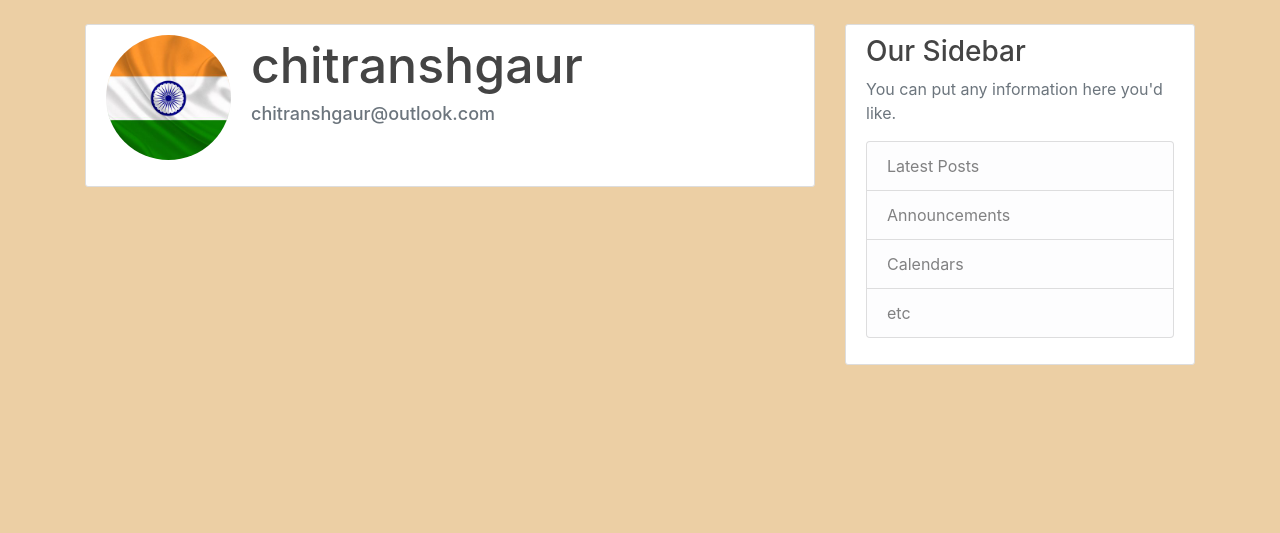
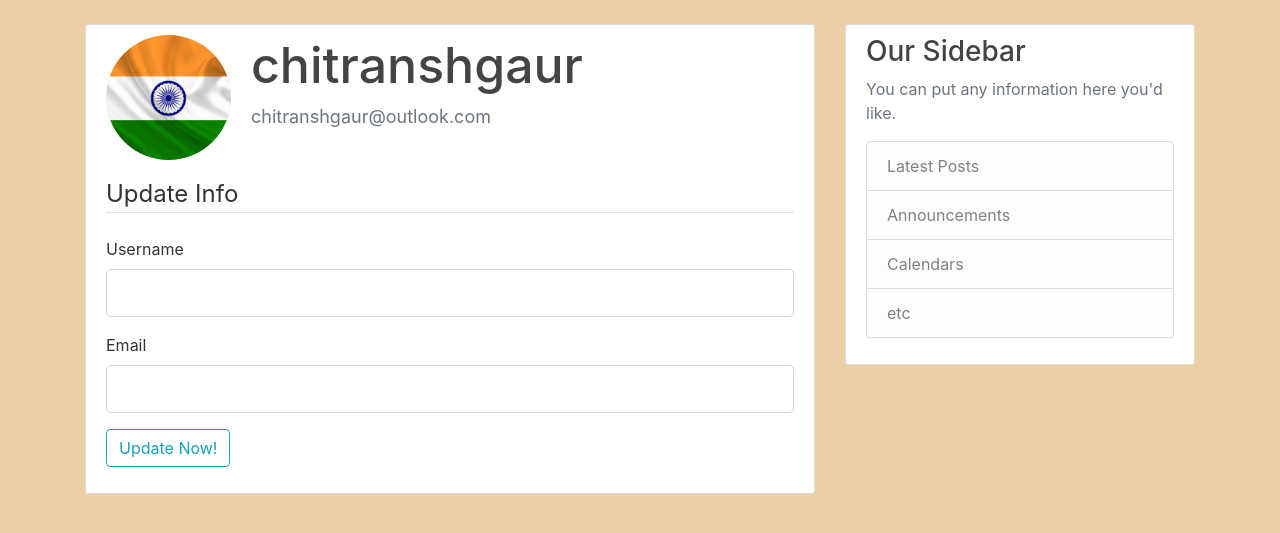
Before and after one commit to chitranshcodes/Flask-blog, a Flask app: page /Profile in a window 1280 px wide. Shown: the part 56-589 px from the top of the page. Run offline with Flask 3, Linux system fonts and the light colour scheme; a user stored in the database is signed in.

Commit message:
updation form created in updation page

```diff
--- a/flaskblog/forms.py
+++ b/flaskblog/forms.py
@@ -2,6 +2,7 @@ from flask_wtf import FlaskForm
 from wtforms import BooleanField, StringField, PasswordField, SubmitField
 from wtforms.validators import DataRequired, Length, Email, EqualTo, ValidationError
 from flaskblog.models import User
+from flask_login import current_user
 
 class RegistrationForm(FlaskForm):
     username=StringField('Username', validators=[DataRequired(), Length(min=6, max=20)])
@@ -25,3 +26,20 @@ class LoginForm(FlaskForm):
     password= PasswordField("Password", validators=[DataRequired(), Length(min=7, max=15)])
     remember=BooleanField("Remember Me")
     submit=SubmitField('Login')
+
+
+class UpdationForm(FlaskForm):
+    username=StringField('Username', validators=[DataRequired(), Length(min=6, max=20)])
+    email = StringField("Email", validators=[DataRequired(), Length(min=5), Email()])
+    submit=SubmitField('Update Now!')
+
+    def validate_username(self,username):
+        if username.data!=current_user.username:
+            user = User.query.filter_by(username=username.data).first()
+            if user:
+                raise ValidationError('Use a different Username')
+    def validate_email(self,email):
+        if email.data!=current_user.email:
+            user = User.query.filter_by(email=email.data).first()
+            if user:
+                raise ValidationError('email already registered')
--- a/flaskblog/routes.py
+++ b/flaskblog/routes.py
@@ -1,6 +1,6 @@
 from flask import render_template, url_for, flash, redirect, request
 from flaskblog.models import User, Post
-from flaskblog.forms import RegistrationForm, LoginForm
+from flaskblog.forms import RegistrationForm, LoginForm, UpdationForm
 from flaskblog import app, db,bcrypt
 from flask_login import login_user, current_user, logout_user, login_required
 
@@ -69,5 +69,6 @@ def logout():
 @app.route("/Profile")
 @login_required
 def Profile():
+    form=UpdationForm()
     profile_pic= url_for('static', filename=current_user.img)
-    return render_template("Profile.html",title="Your Profile", profile_pic=profile_pic)
+    return render_template("Profile.html",title="Your Profile", profile_pic=profile_pic, form=form)
--- a/flaskblog/templates/profile.html
+++ b/flaskblog/templates/profile.html
@@ -7,7 +7,6 @@
     </style>
 {%endblock%}
 {% block content %}
-<h1>
 <div class="content-section">
     <div class="media">
 
@@ -17,7 +16,40 @@
         <p class="text-secondary" style="font-size: 18px;">{{ current_user.email }}</p>
       </div>
     </div>
-    <!-- FORM HERE -->
+
+        <form method="POST" action="{{ url_for('register') }}">
+            {{ form.hidden_tag() }}
+            <legend class="border-bottom mb-4">Update Info</legend>
+            <div class="form-group">
+                {{ form.username.label(class="form-control-label") }}
+                        {% if form.username.errors %}
+                            {{ form.username(class="form-control form-control-lg is-invalid") }}
+                            <div class="invalid-feedback">
+                                {% for error in form.username.errors %}
+                                    <span>{{ error }}</span>
+                                {% endfor %}
+                            </div>
+                        {% else %}
+                            {{ form.username(class="form-control form-control-lg") }}
+                        {% endif %}
+            </div>
+            <div class="form-group">
+                {{ form.email.label(class="form-control-label") }}
+                        {% if form.email.errors %}
+                            {{ form.email(class="form-control form-control-lg is-invalid") }}
+                            <div class="invalid-feedback">
+                                {% for error in form.email.errors %}
+                                    <span>{{ error }}</span>
+                                {% endfor %}
+                            </div>
+                        {% else %}
+                            {{ form.email(class="form-control form-control-lg") }}
+                        {% endif %}
+            </div>
+            <div class="form-group">
+                {{ form.submit(class="btn btn-outline-info") }}
+            </div>
+        </form>
+
   </div>
-</h1>
 {%endblock%}
```
